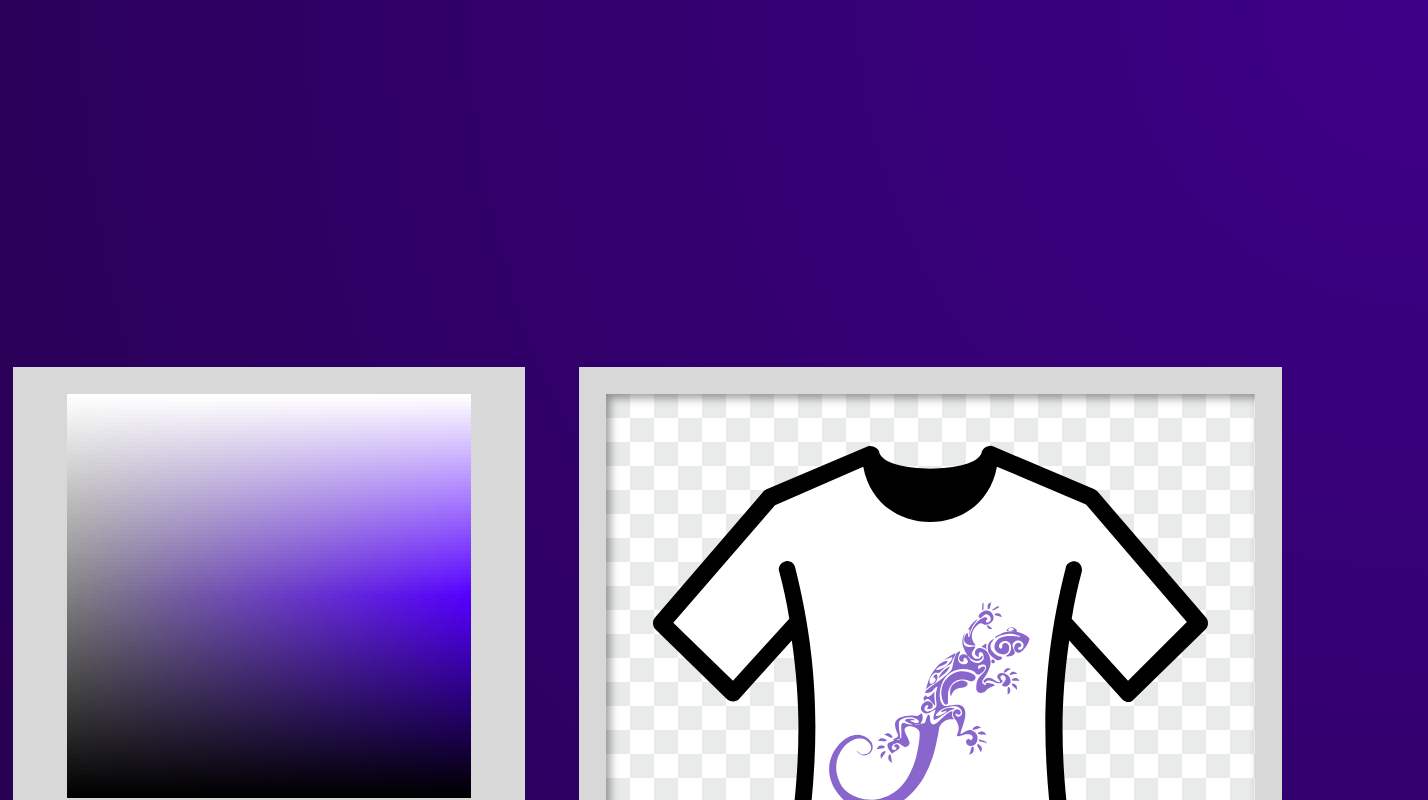
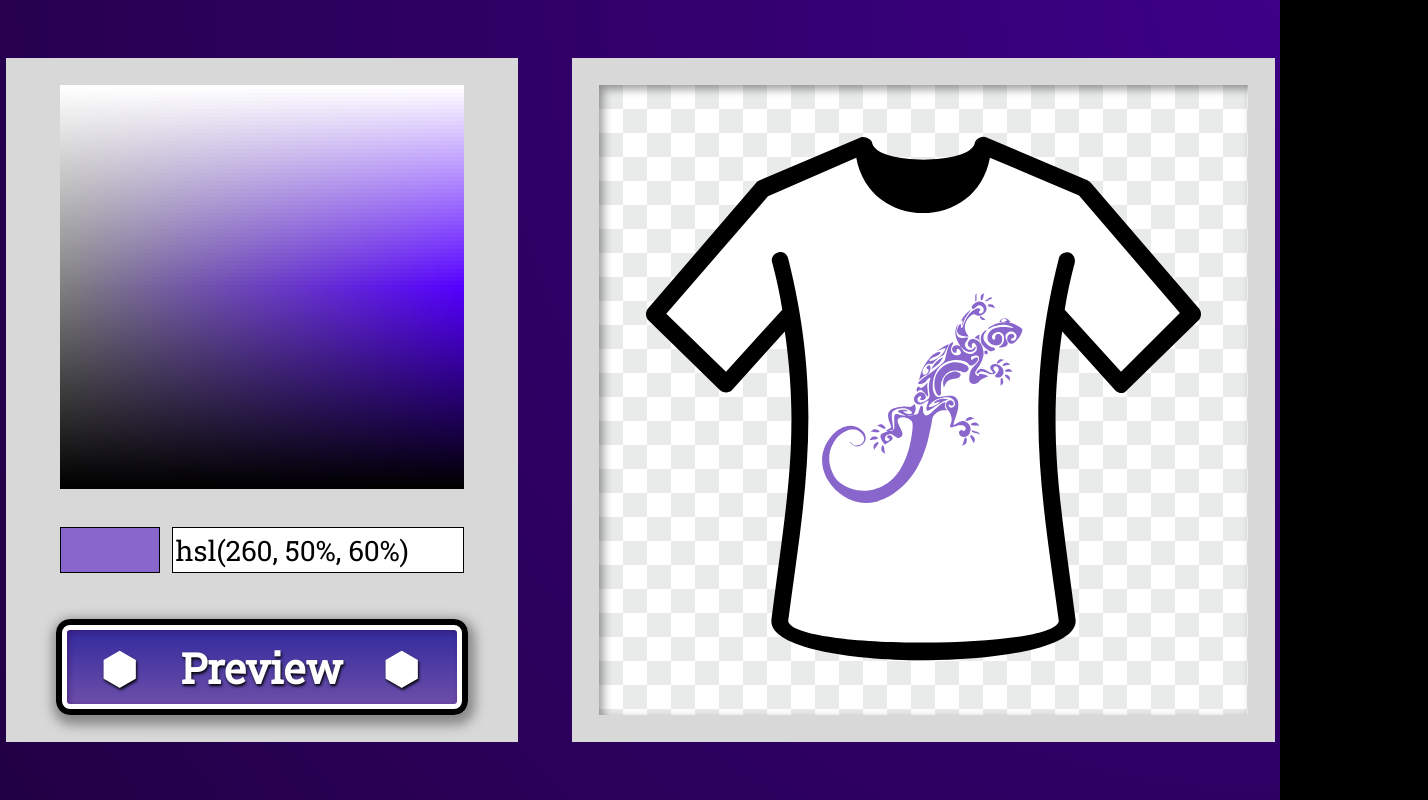
Before and after one commit to zdennisz/ColorPicker, a React (Create React App) app: page / in a window 1280 px wide. Shown: the top 800 px of the page, 1428 px wide, since content can reach past the window. Built offline with nearby package versions, Linux system fonts and the light colour scheme.

Commit message:
resized the background & removed console print

```diff
--- a/src/App.scss
+++ b/src/App.scss
@@ -4,12 +4,12 @@
 	display: flex;
 	justify-content: center;
 	align-items: center;
-	width: 1440px;
-	height: 1024px;
+	width: 100vw;
+	height:100vh;
 	background-image: radial-gradient(
 		circle at 100% 0,
 		$indigo,
 		#220045 99%
 	);
-	padding: 197px 146px 197px 160px;
+
 }
--- a/src/components/LogoSvg/LogoSvg.jsx
+++ b/src/components/LogoSvg/LogoSvg.jsx
@@ -2,7 +2,6 @@ import React from "react";
 import { ReactComponent as Chamelleon } from "./../../assets/chamelleon.svg";
 
 const LogoSvg = ({ width, height, fill }) => {
-	console.log("fill", fill);
 	return <Chamelleon width={width} height={height} fill={fill} />;
 };
 
```
